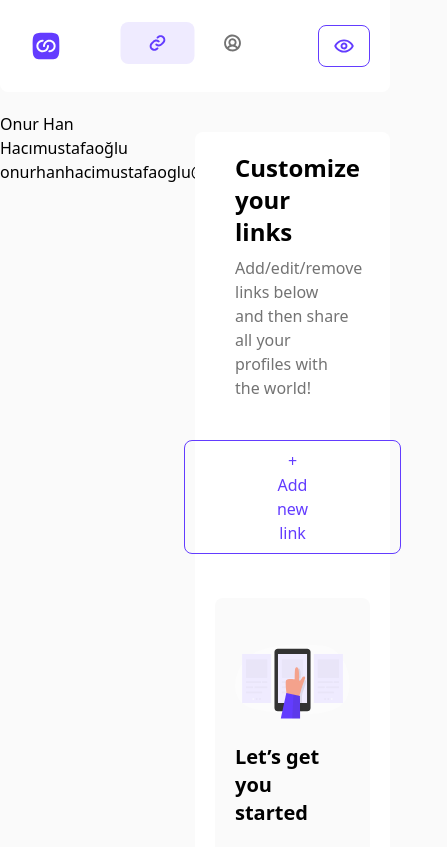
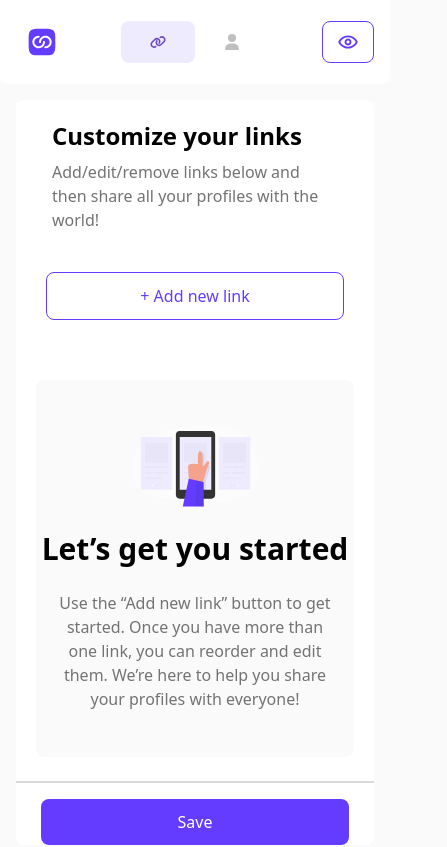
Before and after one commit to onurhanh/link-sharing-app, a React (Vite) app: page / in a window 390 px wide. Shown: the top 847 px of the page, 447 px wide, since content can reach past the window. Built offline with nearby package versions, Linux system fonts and the light colour scheme.

Commit message:
implemented responsive

```diff
--- a/src/components/form.jsx
+++ b/src/components/form.jsx
@@ -1,12 +1,14 @@
+import { FaGithub, FaLinkedin, FaYoutube } from "react-icons/fa6";
+
 export default function LinkFormCard({ link, onChange, handleDelete }) {
 
 
     return (
-        <div className="max-w-md mx-auto p-6 bg-[#FAFAFA] shadow-md rounded-lg mt-10">
+        <div className="max-w-md mx-auto p-6 bg-[#FAFAFA] shadow-md rounded-lg mt-10 md:max-w-screen md:ml-[40px] md:mr-[40px]">
             <form>
-                <div className="p-4 shadow-sm relative">
+                <div className="pr-[20px] pl-[20px] relative">
                     <div className="flex justify-between items-center mb-2">
-                        <span className="font-bold text-[#737373]">=Link #</span>
+                        <span className="font-bold text-[#737373]">= Link #{link.id}</span>
                         <button onClick={handleDelete} id={link.id} type="button" className="text-[#737373] font-normal">
                             Remove
                         </button>
@@ -16,9 +18,9 @@ export default function LinkFormCard({ link, onChange, handleDelete }) {
                         <div className="relative">
                             <select defaultValue={link.platform} id={link.id} name="platform" onChange={onChange} className="w-full p-2 border-[#D9D9D9] border-1 rounded-md appearance-none bg-white">
                                 <option value="">Select a platform</option>
-                                <option value="github"> GitHub</option>
-                                <option value="youtube">YouTube</option>
-                                <option value="linkedin">LinkedIn</option>
+                                <option value="github"><FaGithub /> GitHub</option>
+                                <option value="youtube"><FaYoutube /> YouTube</option>
+                                <option value="linkedin"><FaLinkedin/> LinkedIn</option>
                             </select>
                         </div>
                     </div>
--- a/src/components/home-page.jsx
+++ b/src/components/home-page.jsx
@@ -43,10 +43,9 @@ export default function HomePage() {
 
     }, [links])
     return (
-        <div className="grid grid-cols-12">
-            <div className="col-span-6">
-                <h1>Onur Han Hacımustafaoğlu</h1>
-                <p>onurhanhacimustafaoglu@gmail.com</p>
+        <div className="grid grid-cols-6 xl:grid-cols-12 ml-4 mr-4">
+            <div className="col-span-5 hidden xl:flex xl:bg-[#FFFFFF] xl:p-[24px] xl:mr-[10px] xl:ml-[8px] xl:mt-[16px] xl:mb-[24px]  xl:rounded-lg">
+                <img className="hidden xl:flex xl:w-[307px] xl:h-[631px] xl:mx-auto xl:mt-[40px]" src="src/images/phone.svg" alt="" />
                 <ul>
                     {links.map(link => {
                         const linkPlatform = platforms.find(x => x.key == link.platform);
@@ -62,9 +61,9 @@ export default function HomePage() {
                     })}
                 </ul>
             </div>
-            <div className="col-span-6">
+            <div className="col-span-7 md:ml-[9px] md:mr-[9px]">
                 <div className="bg-[#FFFFFF]  rounded-lg">
-            <div className="p-5 m-5">
+            <div className="p-5 m-4 md:ml-[24px] md:mr-[24px]">
                 <div className="mb-2">
                     <h1 className="font-bold text-2xl">Customize your links</h1>
                 </div>
@@ -81,19 +80,20 @@ export default function HomePage() {
                                 link: ""
                             }
                         ])
-                    }} className="text-[#633CFF] text-l rounded-lg pr-23 pl-23 pt-2 pb-2 border border-solid border-[#633CFF]">+ Add new link</button>
+                    }} className="text-[#633CFF] text-l rounded-lg pr-[93.5px] pl-[93.5px] pt-[11px] pb-[11px] border border-solid border-[#633CFF] text-nowrap md:w-screen hover:bg-[#EFEBFF] hover:text-[#633CFF]">+ Add new link</button>
                 </div>
             </div>
+            <div className="overflow-y-auto md:h-[500px] xl:h-[500px]">
             {links.length === 0 ?(
-                <div className="ml-5 mr-5 pl-[20px] pt-[46px] pr-[20px] pb-[46px] mt-6 gap-6 bg-[#FAFAFA] flex flex-col rounded-lg">
-                    <div className="flex justify-center">
-                        <img src="src/images/content-img.svg" alt="" />
+                <div className="ml-5 mr-5 md:ml-[40px] md:mr-[40px] pl-[20px] pt-[46px] pr-[20px] pb-[46px] mt-6 gap-6 bg-[#FAFAFA] flex flex-col rounded-lg">
+                    <div className="flex justify-center ">
+                        <img className="md:w-3xs" src="src/images/content-img.svg" alt="" />
                     </div>
-                    <div className="flex justify-center font-bold text-xl">
-                        <h1>Let’s get you started</h1>
+                    <div className="flex justify-center font-bold text-xl md:ml-[76px] md:mr-[76px]">
+                        <h1 className="text-3xl text-nowrap">Let’s get you started</h1>
                     </div>
                     <div>
-                        <p className="text-[#737373] text-base text-center">Use the “Add new link” button to get started. Once you have more than one link, you can reorder and edit them. We’re here to help you share your profiles with everyone!</p>
+                        <p className="text-[#737373] text-base text-center md:ml-[76px] md:mr-[76px]">Use the “Add new link” button to get started. Once you have more than one link, you can reorder and edit them. We’re here to help you share your profiles with everyone!</p>
                     </div>
 
                 </div>
@@ -102,7 +102,7 @@ export default function HomePage() {
                     <LinkFormCard key={link.id} handleDelete={handleDelete} onChange={handleChange} link={link} />
                 ))
             )}
-
+            </div>
             <div className="border border-solid flex justify-start mt-6 border-[#D9D9D9]">
 
             </div>
--- a/src/components/save-btn.jsx
+++ b/src/components/save-btn.jsx
@@ -1,7 +1,7 @@
 export default function SaveBtn() {
     return (
-        <div className="mt-4 flex justify-center">
-            <button className="bg-[#633CFF] rounded-lg text-white pt-[11px] pb-[11px] pr-[137px] pl-[137px]">Save</button>
+        <div className="mt-4 flex justify-center md:pb-[24px] md:justify-end md:mr-[40px] md:mb-[24px]">
+            <button className="bg-[#633CFF] rounded-lg text-white pt-[11px] pb-[11px] pr-[137px] pl-[137px] md:pr-[27px] md:flex md:pl-[27px]">Save</button>
         </div>
     )
 }
--- a/src/components/sidebar.jsx
+++ b/src/components/sidebar.jsx
@@ -1,19 +1,58 @@
+import { FaLink, FaUser } from "react-icons/fa6";
 import HomePage from "./home-page";
-
+import { useState } from "react";
 
 export default function Sidebar() {
-    return(
-        <div >
-            <div className="p-5 mb-5 flex items-center justify-between bg-[#FFFFFF] rounded-b-lg">
-            <button className="p-[10px]"><img src="src/images/link-icon.svg" alt="" /></button>
-            <div>
-            <button><img src="src/images/links.svg" alt="" /></button>
-            <button><img src="src/images/profile-details.svg" alt="" /></button>
-            </div>
-            <button><img src="src/images/publish.svg" alt="" /></button>
+    const [activeButton, setActiveButton] = useState("link"); // İlk olarak FaLink aktif başlasın
+
+    const handleClick = (buttonName) => {
+        if (activeButton !== buttonName) { // Aynı butona tıklanırsa değişiklik yapma
+            setActiveButton(buttonName);
+        }
+    };
+
+    return (
+        <div>
+            <div className="p-[16px] flex items-center justify-between bg-[#FFFFFF] rounded-b-lg md:ml-[24px] md:mr-[24px] md:rounded-lg">
+                <button className="items-center flex gap-x-1.5 p-[10px]">
+                    <img src="src/images/link-icon.svg" alt="" />
+                    <p className="font-bold font-stretch-100% text-2xl md:flex hidden">devlinks</p>
+                </button>
+                <div className="flex">
+                    <button
+                        onClick={() => handleClick("link")}
+                        className="pl-[29px] rounded-lg pt-[13px] pb-[13px] pr-[29px]"
+                        style={{
+                            backgroundColor: activeButton === "link" ? "#EFEBFF" : "transparent",
+                            opacity: activeButton === "link" ? "1" : "0.5"
+                        }}
+                    >
+                        <div className="flex gap-x-2 items-center" style={{ color: activeButton === "link" ? "#6B46C1" : "#000000", opacity: activeButton === "link" ? "1" : "0.5" }}>
+                        <FaLink  />
+                        <p className="md:flex hidden" >Links</p>
+                        </div >
+
+                    </button>
+                    <button
+                        onClick={() => handleClick("user")}
+                        className="flex pl-[29px] rounded-lg pt-[13px] pb-[13px] pr-[29px]"
+                        style={{
+                            backgroundColor: activeButton === "user" ? "#EFEBFF" : "transparent",
+                            opacity: activeButton === "user" ? "1" : "0.5"
+                        }}
+                    >
+                        <div style={{ color: activeButton === "user" ? "#6B46C1" : "#000000", opacity: activeButton === "user" ? "1" : "0.5" }} className="flex gap-x-2 items-center">
+                        <FaUser  />
+                        <p className="md:flex hidden">Profile Details</p>
+                        </div>
+                        </button>
+                </div>
+                <button>
+                    <img src="src/images/publish.svg" alt="" className="md:hidden"/>
+                    <button className="hidden md:flex pt-[11px] pl-[27px] pb-[11px] pr-[27px] border rounded-lg border-[#6B46C1] text-[#6B46C1] hover:bg-[#EFEBFF] hover:text-[#633CFF] delay-30">Preview</button>
+                </button>
             </div>
             <HomePage />
-
         </div>
-    )
+    );
 }
--- a/src/config/platform.jsx
+++ b/src/config/platform.jsx
@@ -1,4 +1,4 @@
-import { FaGithub, FaYoutube } from "react-icons/fa6";
+import { FaGithub, FaLinkedin, FaYoutube } from "react-icons/fa6";
 
 export const platforms = [
     {
@@ -14,5 +14,13 @@ export const platforms = [
         key: "youtube",
         bgColor: "red",
         textColor: "white"
+    },
+    {
+        Icon: FaLinkedin,
+        label: "LinkedIn",
+        key: "linkedin",
+        bgColor: "blue",
+        textColor: "white"
     }
+
 ]
--- a/src/global.css
+++ b/src/global.css
@@ -1,4 +1,8 @@
 @import "tailwindcss";
+
+*{
+    font-family: system-ui, -apple-system, BlinkMacSystemFont, 'Segoe UI', Roboto, Oxygen, Ubuntu, Cantarell, 'Open Sans', 'Helvetica Neue', sans-serif;
+}
 
 body{
     background-color: #FAFAFA;
```
Also changed, not shown: src/images/phone.svg (added).
